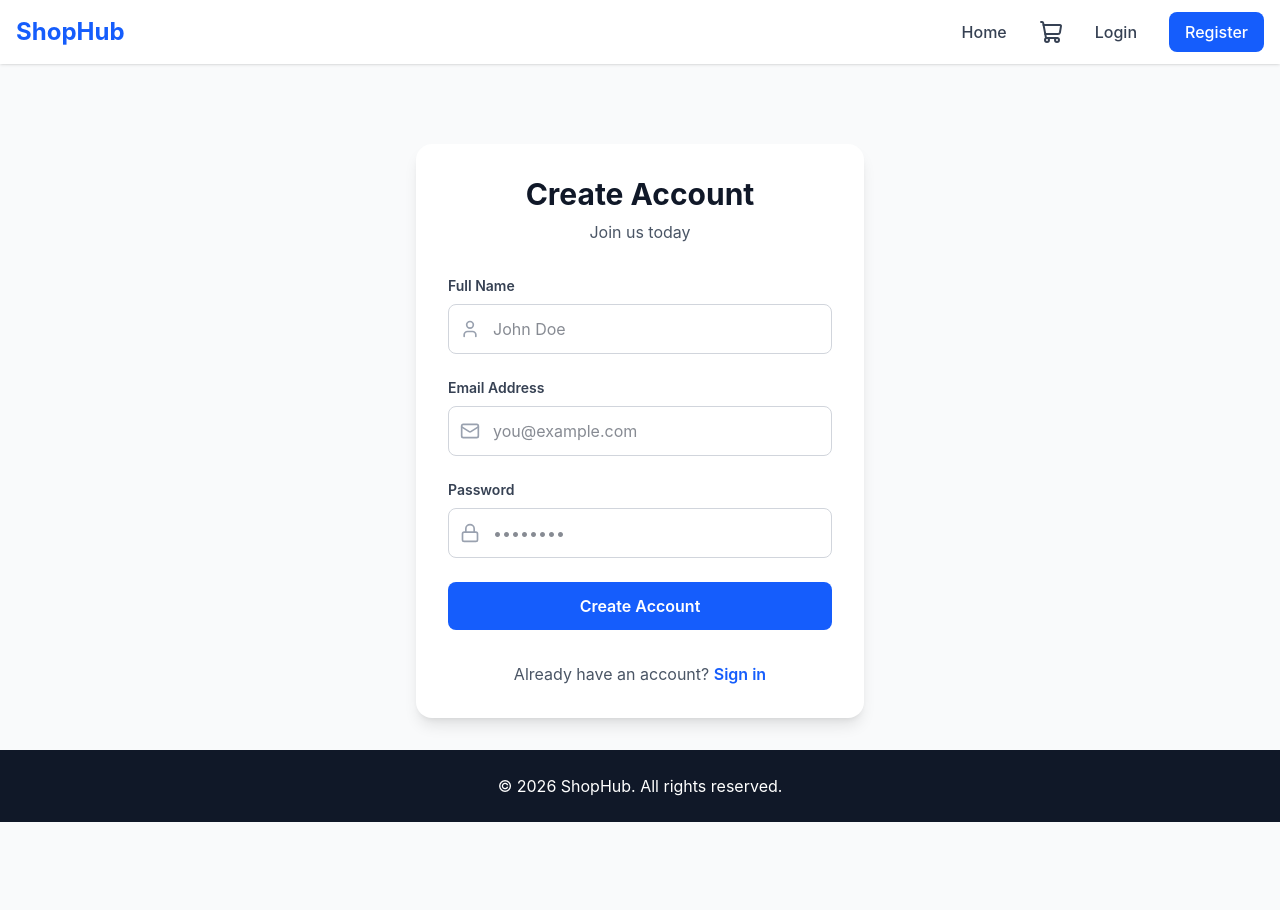
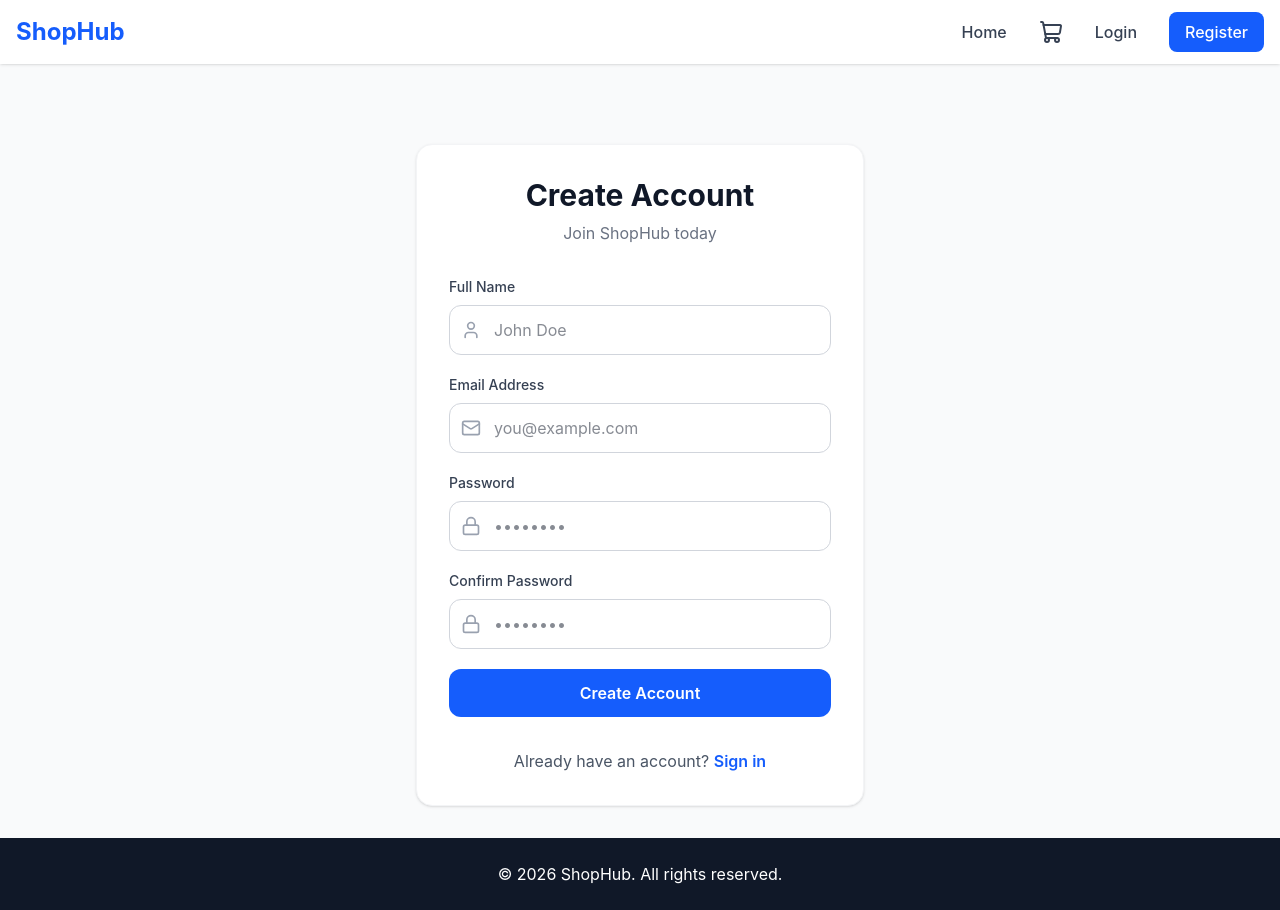
Before and after one commit to AhYasse/React_storefront, a React (Vite) app: page /register in a window 1280 px wide. Before the commit the page ends 822 px from the top, so only its background shows below. Built offline with nearby package versions, Linux system fonts and the light colour scheme; no server answers.

Commit message:
feat:Build Login and Register pages using React Hook Form + Zod validation (schemas in validationSchemas.ts).

```diff
--- a/src/pages/Login.tsx
+++ b/src/pages/Login.tsx
@@ -1,89 +1,105 @@
+import { useForm } from 'react-hook-form';
+import { zodResolver } from '@hookform/resolvers/zod';
+import { loginSchema, type LoginFormData } from '@/utils/validationSchemas';
 import { Link, useNavigate } from 'react-router-dom';
 import { motion } from 'framer-motion';
-import { Mail, Lock } from 'lucide-react';
+import { Mail, Lock, Loader2 } from 'lucide-react';
 import toast from 'react-hot-toast';
-import { useState } from 'react';
+import { AxiosError } from 'axios';
+import authService from '@/services/authService';
 
 export default function Login() {
   const navigate = useNavigate();
-  const [isLoading, setIsLoading] = useState(false);
 
-  const handleSubmit = async (e: React.FormEvent) => {
-    e.preventDefault();
-    setIsLoading(true);
+  const {
+    register,
+    handleSubmit,
+    formState: { errors, isSubmitting },
+  } = useForm<LoginFormData>({
+    resolver: zodResolver(loginSchema),
+  });
 
-    // Show loading toast
-    const loadingToast = toast.loading('Signing you in...');
-
+  const onSubmit = async (data: LoginFormData) => {
     try {
-      // Simulate API call delay
-      await new Promise((resolve) => setTimeout(resolve, 1500));
-
-      // Simulate random success/failure for demonstration
-      const isSuccess = Math.random() > 0.3;
-
-      if (isSuccess) {
-        toast.dismiss(loadingToast);
-        toast.success('Successfully signed in!');
-        navigate('/profile');
-      } else {
-        throw new Error('Invalid credentials');
+      await authService.login(data);
+      toast.success('Welcome back!');
+      navigate('/');
+    } catch (error) {
+      // Safely extract error message without using 'any'
+      let msg = 'Invalid credentials. Please try again.';
+      if (error instanceof AxiosError && error.response?.data?.message) {
+        msg = error.response.data.message;
       }
-    } catch{
-      toast.dismiss(loadingToast);
-      toast.error('Invalid email or password. Please try again.');
-    } finally {
-      setIsLoading(false);
+      toast.error(msg);
     }
   };
 
   return (
-    <motion.div initial={{ opacity: 0, y: 20 }} animate={{ opacity: 1, y: 0 }} className="max-w-md mx-auto mt-8">
+    <motion.div
+      initial={{ opacity: 0, y: 20 }}
+      animate={{ opacity: 1, y: 0 }}
+      className="max-w-md mx-auto mt-12"
+    >
       <div className="bg-white rounded-2xl shadow-sm border border-gray-100 p-8">
         <div className="text-center mb-8">
           <h1 className="text-3xl font-bold text-gray-900 mb-2">Welcome Back</h1>
           <p className="text-gray-500">Sign in to your account to continue</p>
         </div>
 
-        <form onSubmit={handleSubmit} className="space-y-6">
+        <form onSubmit={handleSubmit(onSubmit)} className="space-y-6">
+          {/* Email Field */}
           <div>
             <label className="block text-sm font-medium text-gray-700 mb-2">Email Address</label>
             <div className="relative">
               <Mail className="absolute left-3 top-1/2 -translate-y-1/2 w-5 h-5 text-gray-400" />
               <input
                 type="email"
-                required
-                className="w-full pl-11 pr-4 py-3 border border-gray-300 rounded-xl focus:ring-2 focus:ring-blue-500 focus:border-transparent transition outline-none disabled:bg-gray-50"
+                {...register('email')}
+                disabled={isSubmitting}
+                className={`w-full pl-11 pr-4 py-3 border rounded-xl focus:ring-2 focus:ring-blue-500 outline-none transition disabled:bg-gray-50 ${
+                  errors.email ? 'border-red-500' : 'border-gray-300'
+                }`}
                 placeholder="you@example.com"
-                disabled={isLoading}
               />
             </div>
+            {errors.email && <p className="mt-1 text-sm text-red-600">{errors.email.message}</p>}
           </div>
 
+          {/* Password Field */}
           <div>
             <label className="block text-sm font-medium text-gray-700 mb-2">Password</label>
             <div className="relative">
               <Lock className="absolute left-3 top-1/2 -translate-y-1/2 w-5 h-5 text-gray-400" />
               <input
                 type="password"
-                required
-                className="w-full pl-11 pr-4 py-3 border border-gray-300 rounded-xl focus:ring-2 focus:ring-blue-500 focus:border-transparent transition outline-none disabled:bg-gray-50"
+                {...register('password')}
+                disabled={isSubmitting}
+                className={`w-full pl-11 pr-4 py-3 border rounded-xl focus:ring-2 focus:ring-blue-500 outline-none transition disabled:bg-gray-50 ${
+                  errors.password ? 'border-red-500' : 'border-gray-300'
+                }`}
                 placeholder="••••••••"
-                disabled={isLoading}
               />
             </div>
+            {errors.password && <p className="mt-1 text-sm text-red-600">{errors.password.message}</p>}
+
             <div className="flex justify-end mt-2">
-              <Link to="/forgot-password" className="text-sm text-blue-600 hover:text-blue-700">Forgot password?</Link>
+              <Link to="/forgot-password" className="text-sm text-blue-600 hover:text-blue-700">
+                Forgot password?
+              </Link>
             </div>
           </div>
 
+          {/* Submit Button */}
           <button
             type="submit"
-            disabled={isLoading}
+            disabled={isSubmitting}
             className="w-full bg-blue-600 text-white py-3 rounded-xl font-semibold hover:bg-blue-700 transition disabled:opacity-70 disabled:cursor-not-allowed flex items-center justify-center"
           >
-            {isLoading ? (
-              <span className="w-5 h-5 border-2 border-white border-t-transparent rounded-full animate-spin" />
+            {isSubmitting ? (
+              <>
+                <Loader2 className="w-5 h-5 mr-2 animate-spin" />
+                Signing in...
+              </>
             ) : (
               'Sign In'
             )}
--- a/src/pages/Register.tsx
+++ b/src/pages/Register.tsx
@@ -1,66 +1,144 @@
-import { Link } from 'react-router-dom';
+import { useForm } from 'react-hook-form';
+import { zodResolver } from '@hookform/resolvers/zod';
+import { registerSchema, type RegisterFormData } from '@/utils/validationSchemas';
+import { Link, useNavigate } from 'react-router-dom';
 import { motion } from 'framer-motion';
-import { Mail, Lock, User } from 'lucide-react';
+import { Mail, Lock, User, Loader2 } from 'lucide-react';
+import toast from 'react-hot-toast';
+import { AxiosError } from 'axios';
+import authService from '@/services/authService';
 
 export default function Register() {
+  const navigate = useNavigate();
+
+  const {
+    register,
+    handleSubmit,
+    formState: { errors, isSubmitting },
+  } = useForm<RegisterFormData>({
+    resolver: zodResolver(registerSchema),
+  });
+
+  const onSubmit = async (data: RegisterFormData) => {
+    try {
+      // Note: We omit confirmPassword before sending to the API
+       const apiData = {
+      name: data.name,
+      email: data.email,
+      password: data.password,
+    };
+      await authService.register(apiData);
+
+      toast.success('Account created successfully!');
+      navigate('/');
+    } catch (error) {
+      let msg = 'Registration failed. Please try again.';
+      if (error instanceof AxiosError && error.response?.data?.message) {
+        msg = error.response.data.message;
+      }
+      toast.error(msg);
+    }
+  };
+
   return (
     <motion.div
       initial={{ opacity: 0, y: 20 }}
       animate={{ opacity: 1, y: 0 }}
       className="max-w-md mx-auto mt-12"
     >
-      <div className="bg-white rounded-2xl shadow-lg p-8">
-        <h1 className="text-3xl font-bold text-gray-900 mb-2 text-center">Create Account</h1>
-        <p className="text-gray-600 text-center mb-8">Join us today</p>
+      <div className="bg-white rounded-2xl shadow-sm border border-gray-100 p-8">
+        <div className="text-center mb-8">
+          <h1 className="text-3xl font-bold text-gray-900 mb-2">Create Account</h1>
+          <p className="text-gray-500">Join ShopHub today</p>
+        </div>
 
-        <form className="space-y-6">
+        <form onSubmit={handleSubmit(onSubmit)} className="space-y-5">
+          {/* Name Field */}
           <div>
-            <label className="block text-sm font-semibold text-gray-700 mb-2">
-              Full Name
-            </label>
+            <label className="block text-sm font-medium text-gray-700 mb-2">Full Name</label>
             <div className="relative">
               <User className="absolute left-3 top-1/2 -translate-y-1/2 w-5 h-5 text-gray-400" />
               <input
                 type="text"
-                className="w-full pl-11 pr-4 py-3 border border-gray-300 rounded-lg focus:ring-2 focus:ring-blue-500 focus:border-transparent transition"
+                {...register('name')}
+                disabled={isSubmitting}
+                className={`w-full pl-11 pr-4 py-3 border rounded-xl focus:ring-2 focus:ring-blue-500 outline-none transition disabled:bg-gray-50 ${
+                  errors.name ? 'border-red-500' : 'border-gray-300'
+                }`}
                 placeholder="John Doe"
               />
             </div>
+            {errors.name && <p className="mt-1 text-sm text-red-600">{errors.name.message}</p>}
           </div>
 
+          {/* Email Field */}
           <div>
-            <label className="block text-sm font-semibold text-gray-700 mb-2">
-              Email Address
-            </label>
+            <label className="block text-sm font-medium text-gray-700 mb-2">Email Address</label>
             <div className="relative">
               <Mail className="absolute left-3 top-1/2 -translate-y-1/2 w-5 h-5 text-gray-400" />
               <input
                 type="email"
-                className="w-full pl-11 pr-4 py-3 border border-gray-300 rounded-lg focus:ring-2 focus:ring-blue-500 focus:border-transparent transition"
+                {...register('email')}
+                disabled={isSubmitting}
+                className={`w-full pl-11 pr-4 py-3 border rounded-xl focus:ring-2 focus:ring-blue-500 outline-none transition disabled:bg-gray-50 ${
+                  errors.email ? 'border-red-500' : 'border-gray-300'
+                }`}
                 placeholder="you@example.com"
               />
             </div>
+            {errors.email && <p className="mt-1 text-sm text-red-600">{errors.email.message}</p>}
           </div>
 
+          {/* Password Field */}
           <div>
-            <label className="block text-sm font-semibold text-gray-700 mb-2">
-              Password
-            </label>
+            <label className="block text-sm font-medium text-gray-700 mb-2">Password</label>
             <div className="relative">
               <Lock className="absolute left-3 top-1/2 -translate-y-1/2 w-5 h-5 text-gray-400" />
               <input
                 type="password"
-                className="w-full pl-11 pr-4 py-3 border border-gray-300 rounded-lg focus:ring-2 focus:ring-blue-500 focus:border-transparent transition"
+                {...register('password')}
+                disabled={isSubmitting}
+                className={`w-full pl-11 pr-4 py-3 border rounded-xl focus:ring-2 focus:ring-blue-500 outline-none transition disabled:bg-gray-50 ${
+                  errors.password ? 'border-red-500' : 'border-gray-300'
+                }`}
                 placeholder="••••••••"
               />
             </div>
+            {errors.password && <p className="mt-1 text-sm text-red-600">{errors.password.message}</p>}
           </div>
 
+          {/* Confirm Password Field */}
+          <div>
+            <label className="block text-sm font-medium text-gray-700 mb-2">Confirm Password</label>
+            <div className="relative">
+              <Lock className="absolute left-3 top-1/2 -translate-y-1/2 w-5 h-5 text-gray-400" />
+              <input
+                type="password"
+                {...register('confirmPassword')}
+                disabled={isSubmitting}
+                className={`w-full pl-11 pr-4 py-3 border rounded-xl focus:ring-2 focus:ring-blue-500 outline-none transition disabled:bg-gray-50 ${
+                  errors.confirmPassword ? 'border-red-500' : 'border-gray-300'
+                }`}
+                placeholder="••••••••"
+              />
+            </div>
+            {errors.confirmPassword && <p className="mt-1 text-sm text-red-600">{errors.confirmPassword.message}</p>}
+          </div>
+
+          {/* Submit Button */}
           <button
             type="submit"
-            className="w-full bg-blue-600 text-white py-3 rounded-lg font-semibold hover:bg-blue-700 transition"
+            disabled={isSubmitting}
+            className="w-full bg-blue-600 text-white py-3 rounded-xl font-semibold hover:bg-blue-700 transition disabled:opacity-70 disabled:cursor-not-allowed flex items-center justify-center mt-2"
           >
-            Create Account
+            {isSubmitting ? (
+              <>
+                <Loader2 className="w-5 h-5 mr-2 animate-spin" />
+                Creating account...
+              </>
+            ) : (
+              'Create Account'
+            )}
           </button>
         </form>
 
--- /dev/null
+++ b/src/utils/validationSchemas.ts
@@ -0,0 +1,46 @@
+import { z } from 'zod';
+
+// 1. LOGIN SCHEMA
+
+export const loginSchema = z.object({
+  email: z
+    .string()
+    .min(1, 'Email is required')
+    .email('Please enter a valid email address'),
+  password: z
+    .string()
+    .min(1, 'Password is required')
+    .min(6, 'Password must be at least 6 characters'),
+});
+
+// Infer TypeScript type from the Zod schema
+export type LoginFormData = z.infer<typeof loginSchema>;
+
+// 2. REGISTER SCHEMA
+
+export const registerSchema = z
+  .object({
+    name: z
+      .string()
+      .min(1, 'Name is required')
+      .min(2, 'Name must be at least 2 characters'),
+    email: z
+      .string()
+      .min(1, 'Email is required')
+      .email('Please enter a valid email address'),
+    password: z
+      .string()
+      .min(1, 'Password is required')
+      .min(6, 'Password must be at least 6 characters'),
+    confirmPassword: z
+      .string()
+      .min(1, 'Please confirm your password'),
+  })
+  // Custom validation to ensure passwords match
+  .refine((data) => data.password === data.confirmPassword, {
+    message: "Passwords don't match",
+    path: ['confirmPassword'], // Attach error to the confirmPassword field
+  });
+
+// Infer TypeScript type from the Zod schema
+export type RegisterFormData = z.infer<typeof registerSchema>;
```
Also changed, not shown: 1 other file (tests, documents, lock files or other folders).
